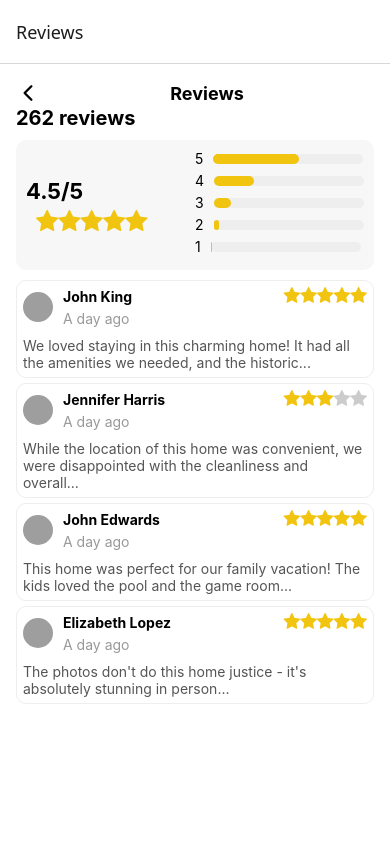
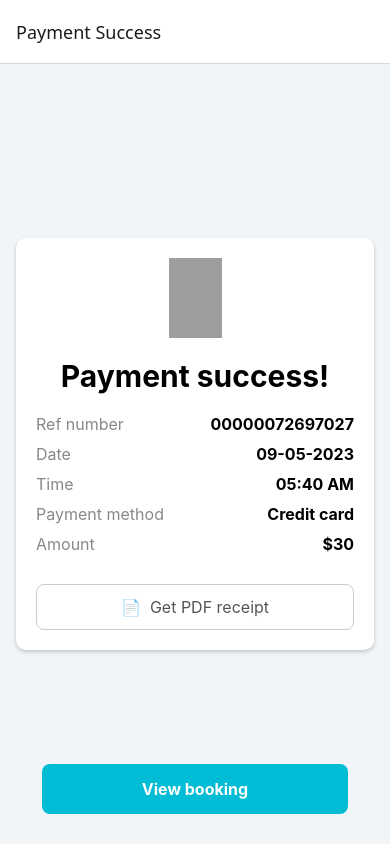
Before and after one commit to TDMinhNhat/travelling-mobile-app-repo, a React Native app in the folder travelling-app-fe/: screen / in a window 390 px wide. Built offline with nearby package versions, Linux system fonts and the light colour scheme; grey boxes are pictures that could not be loaded.

Commit message:
Update to PaymentSuccessScreen

```diff
--- a/travelling-app-fe/App.tsx
+++ b/travelling-app-fe/App.tsx
@@ -14,6 +14,7 @@ import GuestScreen from './src/screens/GuestScreen';
 import DescriptionScreen from './src/screens/DescriptionScreen';
 import FacilitiesAndServicesScreen from './src/screens/FacilitiesAndServicesScreen';
 import ReviewsScreen from './src/screens/ReviewsScreen';
+import PaymentSuccessScreen from './src/screens/PaymentSuccessScreen';
 
 // Khởi tạo Stack Navigator
 const Stack = createNativeStackNavigator();
@@ -21,7 +22,13 @@ const Stack = createNativeStackNavigator();
 function App() {
   return (
     <NavigationContainer>
-      <Stack.Navigator initialRouteName="ReviewsScreen">
+      <Stack.Navigator initialRouteName="PaymentSuccessScreen">
+
+      <Stack.Screen
+        name="PaymentSuccessScreen"
+        component={PaymentSuccessScreen}
+        options={{ title: 'Payment Success' }}
+        />
       <Stack.Screen
         name="ReviewsScreen"
         component={ReviewsScreen}
```
